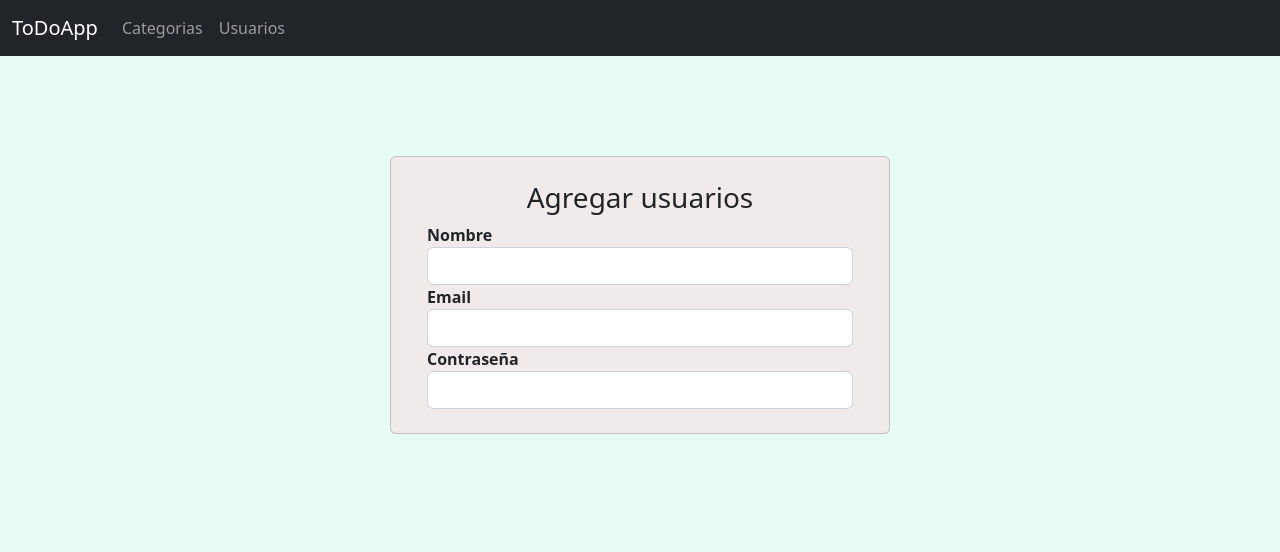
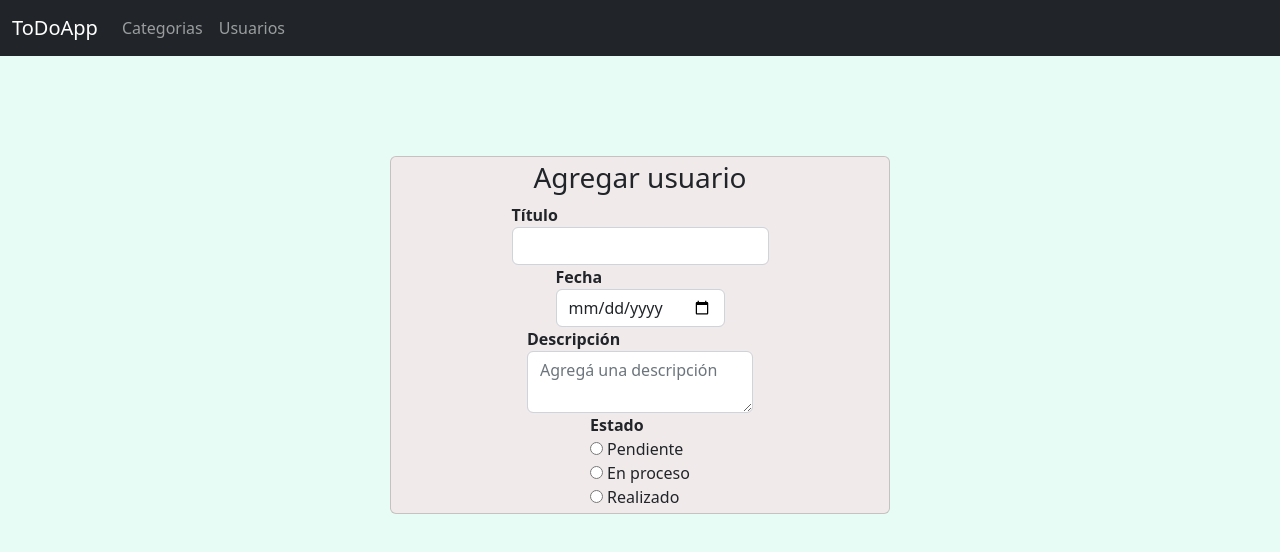
Before and after one commit to palenquiana/react-app, a React (Create React App) app: page /user in a window 1280 px wide. Shown: the top 552 px of the page. Built offline with nearby package versions, Linux system fonts and the light colour scheme.

Commit message:
feat: form add/edit and route

```diff
--- /dev/null
+++ b/src/Pages/Users/Add/index.tsx
@@ -0,0 +1,10 @@
+import { AddEditUser } from "../Form"
+
+const AddUser = () => {
+    return(
+        <>
+            <AddEditUser title="Agregar usuario"/>
+        </>
+    )
+}
+export { AddUser }
--- a/src/Pages/Users/AddUser/index.tsx
+++ /dev/null
@@ -1,27 +0,0 @@
-const AddUser = () => {
-    return(
-        <>
-            <div className="container card card-form primary-form p-4">
-                <h3 className="text-center">Agregar usuarios</h3>
-                <form>
-                    <div className='d-block flex-column container align-items-center' >
-                        <div>
-                            <label htmlFor="name" className="fw-semibold">Nombre</label>
-                            <input type="text" className="form-control " />
-                        </div>
-                        <div>
-                            <label htmlFor="email" className="fw-semibold">Email</label>
-                            <input type="email" className="form-control" />
-                        </div>
-                        <div>
-                            <label htmlFor="name" className="fw-semibold">Contraseña</label>
-                            <input type="text" className="form-control" />
-                        </div>
-
-                    </div>
-                </form>
-            </div>
-        </>
-    )
-}
-export { AddUser }
--- /dev/null
+++ b/src/Pages/Users/Edit/index.tsx
@@ -0,0 +1,10 @@
+import { AddEditUser } from "../Form"
+
+const EditUser = () => {
+    return(
+        <>
+            <AddEditUser title="Editar usuario"/>
+        </>
+    )
+}
+export { EditUser }
--- /dev/null
+++ b/src/Pages/Users/Form/index.tsx
@@ -0,0 +1,61 @@
+import { FC } from "react"
+import { Props } from '../../Form/type'
+
+const AddEditUser:FC<Props> =({title})=>{
+    return(
+    <>
+        <div className="card card-form primary-form container p-1">
+            <h3 className="text-center">{title}</h3>
+            <form>
+                <div className="d-flex flex-column align-items-center ">
+                    <div>
+                        <label htmlFor="title" className="fw-bold">Título</label>
+                        <input type="text" className="form-control"/>
+                    </div>
+                    <div>
+                        <label htmlFor="date" className="fw-bold"> Fecha</label>
+                        <input type="date" className="form-control" />
+                    </div>
+                    <div>
+                        <label htmlFor="description" className="fw-bold">Descripción</label>
+                        <textarea name="" id="" placeholder="Agregá una descripción" className="form-control"></textarea>
+                    </div>
+                    <div>
+
+
+                    </div>
+                    <div>
+                        <label htmlFor="" className="fw-bold">Estado</label>
+                        <div>
+                            <input type="radio" name="pendiente" id="" className="me-1"/>
+                            <label htmlFor="pendiente">Pendiente</label>
+                        </div>
+
+                        <div>
+                            <input type="radio" name="enProceso" id="" className="me-1"/>
+                            <label htmlFor="enProceso">En proceso</label>
+                        </div>
+                        <div>
+                            <input type="radio" name="realizado" id="" className="me-1"/>
+                            <label htmlFor="realizado">Realizado</label>
+                        </div>
+
+                    </div>
+
+                </div>
+                {/* <Button className="" onClick={} text="" type="submit" ></Button> */}
+
+            </form>
+
+        </div>
+
+
+
+
+    </>
+
+    )
+
+}
+
+export { AddEditUser }
--- a/src/Pages/Users/ViewUser/index.tsx
+++ b/src/Pages/Users/ViewUser/index.tsx
@@ -1,5 +1,5 @@
 import React from 'react';
-import { AddUser } from '../AddUser';
+import { AddUser } from '../Add';
 
 const ViewUser = () => {
 
--- a/src/Pages/Users/index.ts
+++ b/src/Pages/Users/index.ts
@@ -1,3 +1,4 @@
-export { AddUser } from './AddUser'
+export { AddUser } from './Add'
 export { ViewUser } from './ViewUser'
 export { OutletUser } from './Outlet'
+export { EditUser } from './Edit'
--- a/src/Pages/index.ts
+++ b/src/Pages/index.ts
@@ -1,5 +1,5 @@
-export { ViewTasks, AddTask, OutletTasks } from './Tasks'
-export { ViewUser,AddUser, OutletUser } from "./Users"
+export { ViewTasks, AddTask, OutletTasks,EditTask } from './Tasks'
+export { ViewUser,AddUser, OutletUser,EditUser } from "./Users"
 export { Register } from "./Register"
 export { Login } from "./Login"
 export { AddCategory,OutletCategories,ViewCategories } from "./Categories"
--- a/src/index.tsx
+++ b/src/index.tsx
@@ -1,12 +1,11 @@
-import React from 'react';
 import ReactDOM from 'react-dom/client';
 import { BrowserRouter, Route, Routes } from 'react-router-dom';
 import App from './App';
 import { Navbar } from './Components';
-import { ViewTasks, AddTask, OutletTasks } from './Pages';
+import { ViewTasks, AddTask, OutletTasks, EditTask } from './Pages';
 import { AddCategory, OutletCategories, ViewCategories } from './Pages/Categories';
-import { ViewUser,AddUser,OutletUser } from './Pages'
-import { EditTask } from './Pages/Tasks';
+import { ViewUser,AddUser,OutletUser,EditUser } from './Pages'
+
 
 const root = ReactDOM.createRoot(
   document.getElementById('root') as HTMLElement
@@ -21,7 +20,7 @@ root.render(
           <Route path='tasks/add' element={<AddTask/>} />
           <Route path='tasks/edit' element={<EditTask/>} />
         </Route>
-          {/* <Route path='/tasks/edit'></Route>  */}
+
         <Route path="categories" element={<OutletCategories />}>
           <Route index element={<ViewCategories />}/>
           <Route path='add' element={<AddCategory />} />
@@ -30,6 +29,7 @@ root.render(
         <Route path="user" element={<OutletUser />}>
           <Route index element={<ViewUser />}/>
           <Route path='add' element={<AddUser />} />
+          <Route path='edit' element={<EditUser />} />
         </Route>
       </Route>
     </Routes>
```
